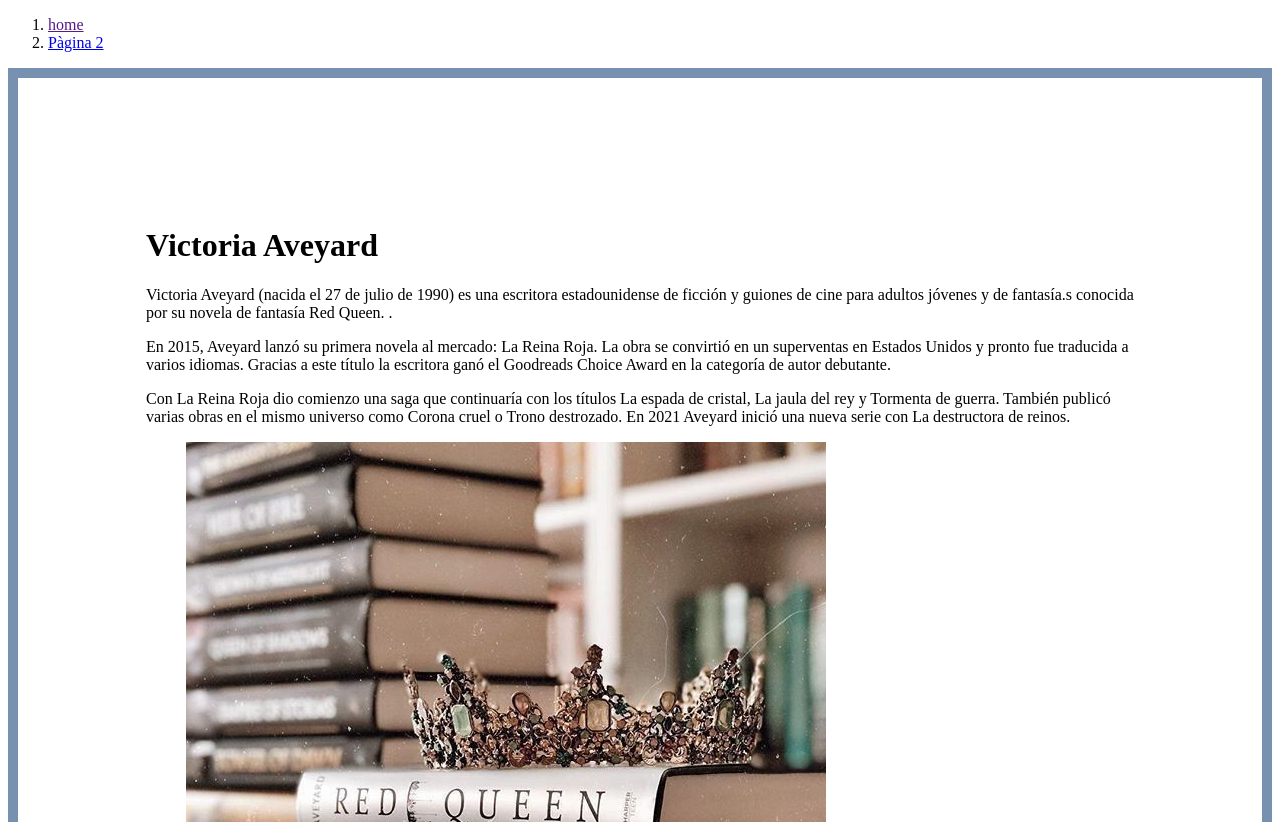
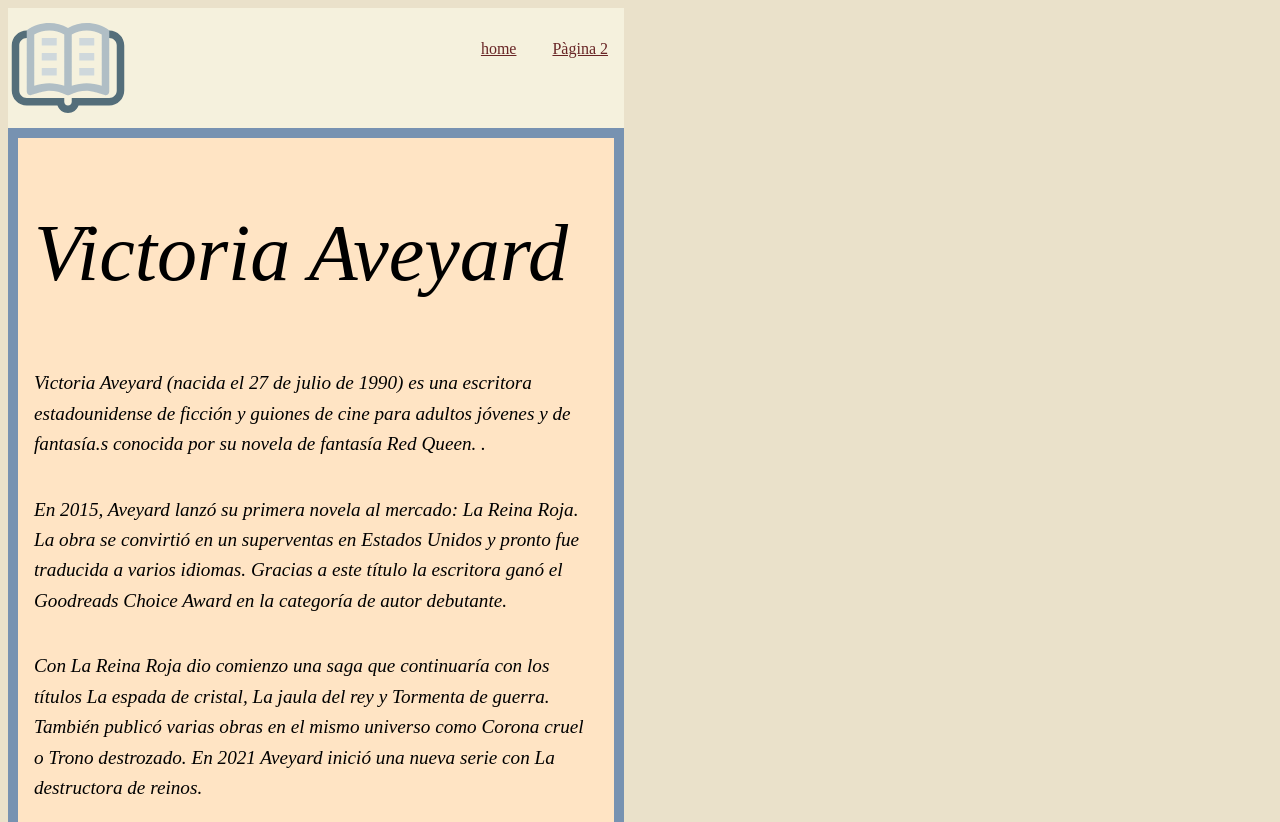
Before and after one commit to MichZarco03/Web24, a plain HTML site: page 31julio/Index.html in a window 1280 px wide. Shown: the top 822 px of the page. Drawn offline with Linux system fonts and the light colour scheme.

Commit message:
7 Agosto

```diff
--- a/31julio/Estilos.css
+++ b/31julio/Estilos.css
@@ -1,6 +1,74 @@
+
+
 /* Esta es mi hoja de estilo */
 main {
     padding: 8rem;
     border: 10px rgb(119, 146, 177) solid;
     margin: 5 rem;
 }
+
+img{
+    object-fit: cover;
+    width: 100%;
+}
+
+
+.parrafo {
+    line-height-step: 1.5;
+    color: blue;
+}
+
+body {
+    background-color: rgb(234, 225, 202);
+    display: grid;
+    grid-template-columns: 2fr 1fr 1fr;
+    gap: 1rem;
+}
+main {
+    grid-column-start: 1;
+    grid-column-end: 3;
+    padding: 1rem;
+    background-color: bisque;
+}
+header {
+    background-color: rgb(245, 241, 221);
+    grid-column-start: 1;
+    grid-column-end: 4;
+}
+#logoheader{
+    width: 120px;
+}
+footer{
+    background-color: rgb(140, 152, 220);
+    padding: 2rem;
+    grid-column-start: 1;
+    grid-column-end: 4;
+}
+h1{
+    font-family: 'Times New Roman', Times, serif;
+    font-weight: 400;
+    font-style: italic;
+    font-size: 5rem;
+    padding-bottom: 1rem;
+}
+p{
+    font-family: 'Times New Roman', Times, serif;
+    font-weight: 400;
+    font-style: italic;
+    font-size: 1.2rem;
+    line-height: 1.9rem;
+    padding-bottom: 1rem;
+}
+header li{
+    list-style: none;
+    display: inline-block;
+    padding: 1rem 1rem;
+
+}
+header a {
+    color: rgb(104, 37, 37);
+}
+nav{
+    display: flex;
+    justify-content: space-between;
+}
--- a/31julio/Index.html
+++ b/31julio/Index.html
@@ -6,10 +6,12 @@
     <title> Victoria Aveyard</title>
     <link<link rel="stylesheet" href="https://cdnjs.cloudflare.com/ajax/libs/meyer-reset/2.0/reset.min.css" integrity="sha512-NmLkDIU1C/C88wi324HBc+S2kLhi08PN5GDeUVVVC/BVt/9Izdsc9SVeVfA1UZbY3sHUlDSyRXhCzHfr6hmPPw==" crossorigin="anonymous" referrerpolicy="no-referrer" />
     <link rel="stylesheet" href="Estilos.css">
+
 </head>
 <body>
     <header>
          <nav>
+            <img src="Imàgenes/book-svgrepo-com.svg" alt="libro" id="logoheader">
             <ol>
                 <li><a href="">home</a></li>
                 <li><a href="Página 2.html">Pàgina 2</a></li>
@@ -18,9 +20,9 @@
     </header>
     <main>
       <h1> Victoria Aveyard </h1>
-      <p> Victoria Aveyard (nacida el 27 de julio de 1990) es una escritora estadounidense de ficción y guiones de cine para adultos jóvenes y de fantasía.s conocida por su novela de fantasía Red Queen. .</p>
-      <p> En 2015, Aveyard lanzó su primera novela al mercado: La Reina Roja. La obra se convirtió en un superventas en Estados Unidos y pronto fue traducida a varios idiomas. Gracias a este título la escritora ganó el Goodreads Choice Award en la categoría de autor debutante.</p>
-      <p>Con La Reina Roja dio comienzo una saga que continuaría con los títulos La espada de cristal, La jaula del rey y Tormenta de guerra. También publicó varias obras en el mismo universo como Corona cruel o Trono destrozado. En 2021 Aveyard inició una nueva serie con La destructora de reinos.</p>
+      <p class="párrafo 1"> Victoria Aveyard (nacida el 27 de julio de 1990) es una escritora estadounidense de ficción y guiones de cine para adultos jóvenes y de fantasía.s conocida por su novela de fantasía Red Queen. .</p>
+      <p class="Párrafo2">  En 2015, Aveyard lanzó su primera novela al mercado: La Reina Roja. La obra se convirtió en un superventas en Estados Unidos y pronto fue traducida a varios idiomas. Gracias a este título la escritora ganó el Goodreads Choice Award en la categoría de autor debutante.</p>
+      <p class="Párrafo 3"> Con La Reina Roja dio comienzo una saga que continuaría con los títulos La espada de cristal, La jaula del rey y Tormenta de guerra. También publicó varias obras en el mismo universo como Corona cruel o Trono destrozado. En 2021 Aveyard inició una nueva serie con La destructora de reinos.</p>
       <figure>
         <img src="Imàgenes/_.jpeg" alt="Libros de la escritora">
         <figcaption> Saga "La Reina Roja" </figcaption>
```
Also changed, not shown: 31julio/Imàgenes/book-svgrepo-com.svg (added), 1 other file.
